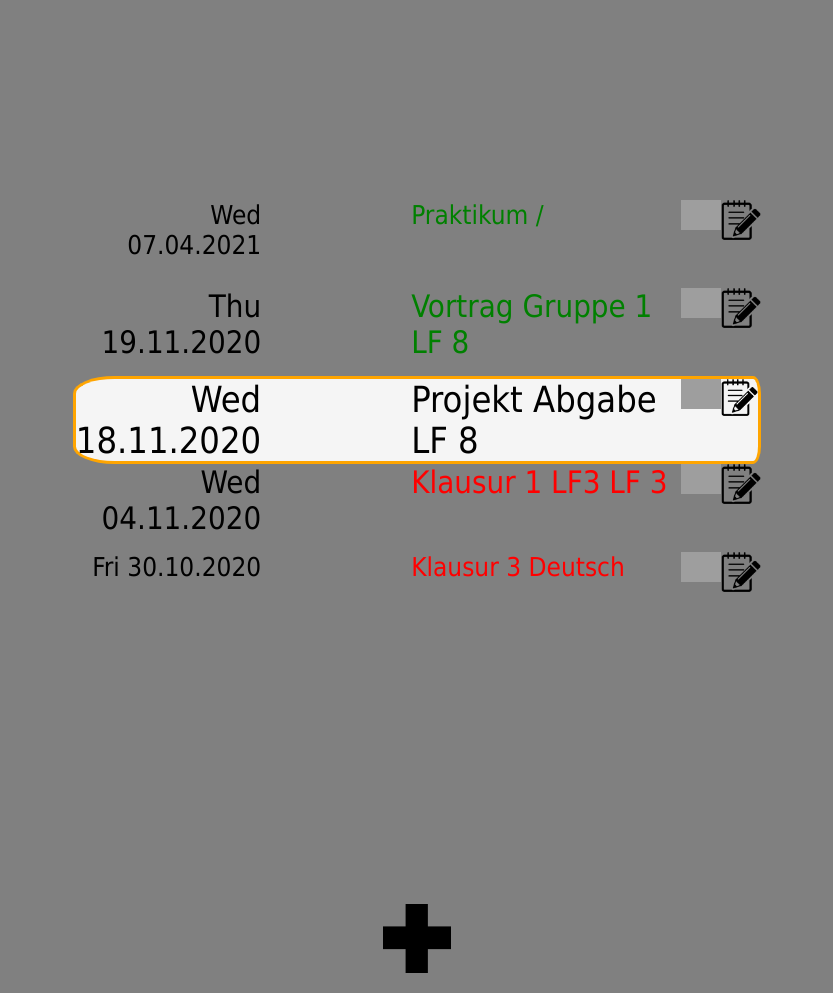
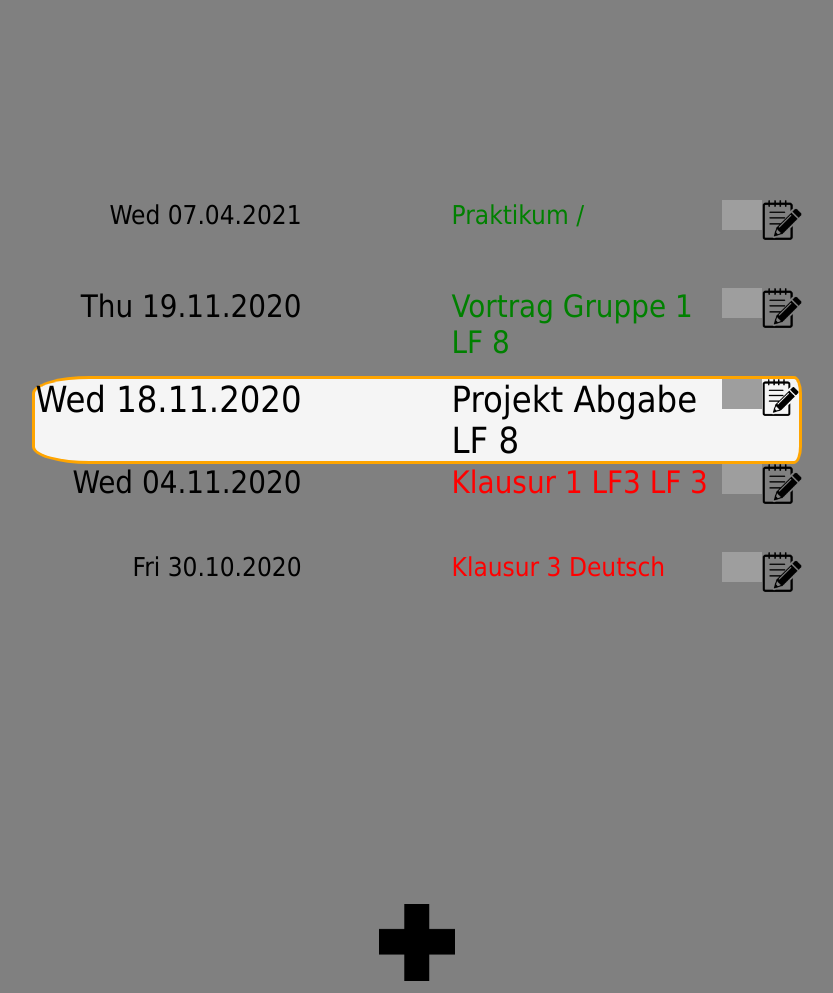
Before and after one commit to Innihe/terminator, a PHP site: page /public/index.php in a window 1280 px wide. Shown: the part 153-1146 px from the top of the page, without its empty margins (223-1056 px from the left). Run offline with PHP 8.4, Linux system fonts and the light colour scheme; data comes from the database, SQL or seed files in the repository; grey boxes are pictures that could not be loaded.

Commit message:
no changes, just updated to most recent version

```diff
--- a/public/stylesheet.css
+++ b/public/stylesheet.css
@@ -32,7 +32,7 @@ footer {
 
 .termine {
   display: grid;
-  grid-template-columns: 0.4fr 1fr 0.1fr 0.1fr;
+  grid-template-columns: auto 1fr 0.1fr 0.1fr;
   grid-template-rows: 1fr 1fr 1fr 1fr 1fr 1fr 1fr 1fr 1fr 1fr 1fr;
   gap: 0px 0px;
   grid-template-areas:
```
